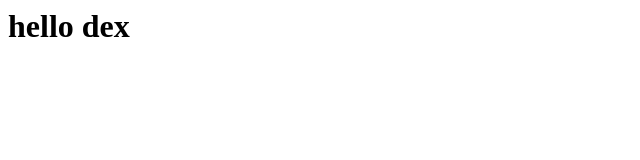
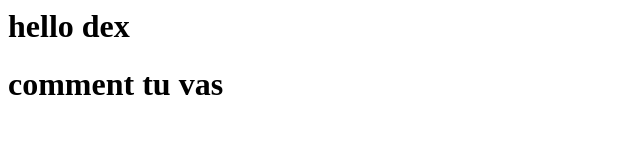
Before and after one commit to josue-dex19/ananijosue, a plain HTML site: page index.html in a window 1280 px wide. Shown: the whole page, without its empty margins (0-640 px from the left). Drawn offline with Linux system fonts and the light colour scheme.

Commit message:
Update index.html

```diff
--- a/index.html
+++ b/index.html
@@ -1 +1,2 @@
 <h1> hello dex </h1>
+<h1> comment tu vas </h1>
```
